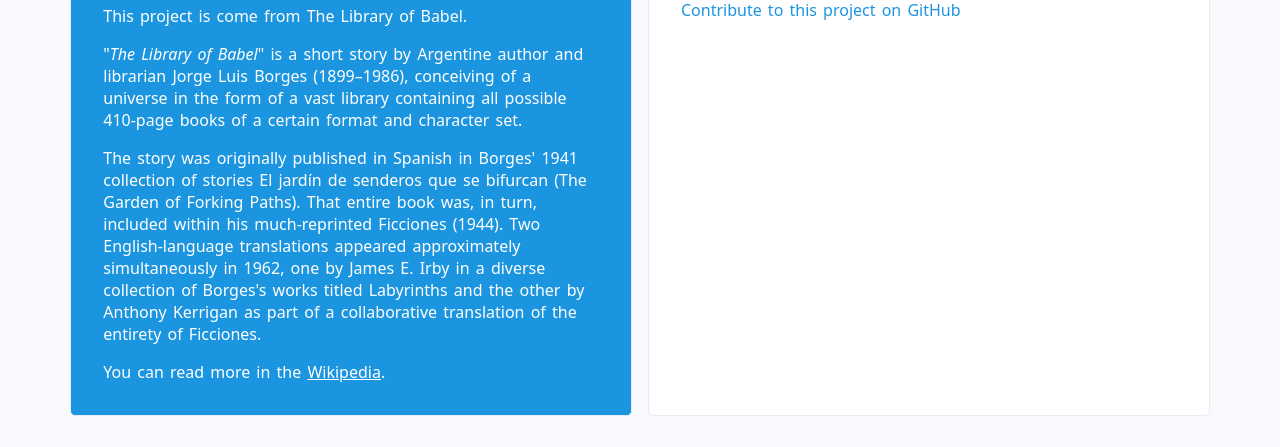
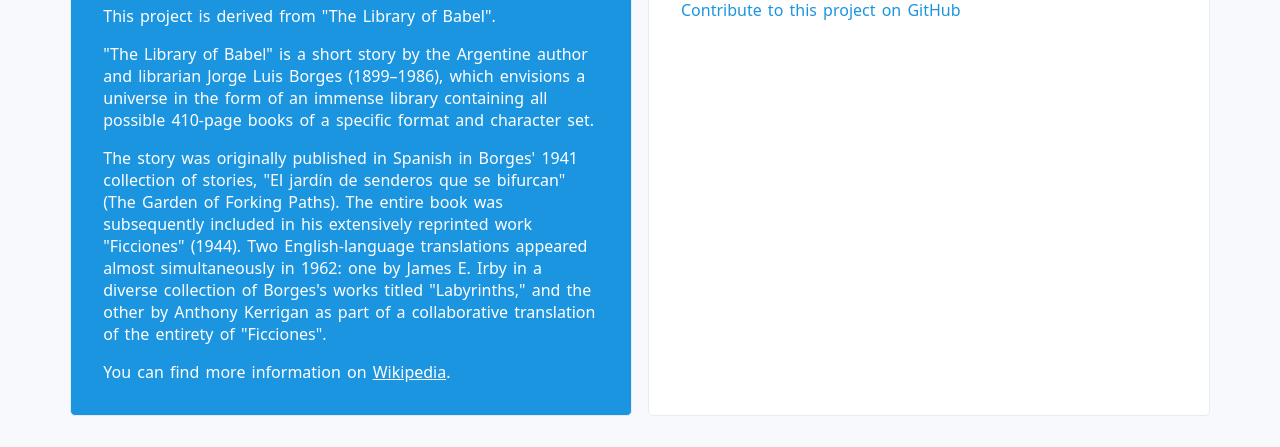
Before and after one commit to rocambille/library-of-twitter, a website with bundled scripts: page index.html in a window 1280 px wide. Shown: the part 353-800 px from the top of the page. Built offline with nearby package versions, Linux system fonts and the light colour scheme.

Commit message:
fixed english

```diff
--- a/index.html
+++ b/index.html
@@ -54,25 +54,25 @@
     </main>
     <header class="card bg_twitter">
       <h1>Library of Twitter</h1>
-      <p>This project is come from The Library of Babel.</p>
+      <p>This project is derived from "The Library of Babel".</p>
       <p>
-        "<i>The Library of Babel</i>" is a short story by Argentine author and
-        librarian Jorge Luis Borges (1899–1986), conceiving of a universe in the
-        form of a vast library containing all possible 410-page books of a
-        certain format and character set.
+        "The Library of Babel" is a short story by the Argentine author and
+        librarian Jorge Luis Borges (1899–1986), which envisions a universe in
+        the form of an immense library containing all possible 410-page books of
+        a specific format and character set.
       </p>
       <p>
         The story was originally published in Spanish in Borges' 1941 collection
-        of stories El jardín de senderos que se bifurcan (The Garden of Forking
-        Paths). That entire book was, in turn, included within his
-        much-reprinted Ficciones (1944). Two English-language translations
-        appeared approximately simultaneously in 1962, one by James E. Irby in a
-        diverse collection of Borges's works titled Labyrinths and the other by
-        Anthony Kerrigan as part of a collaborative translation of the entirety
-        of Ficciones.
+        of stories, "El jardín de senderos que se bifurcan" (The Garden of
+        Forking Paths). The entire book was subsequently included in his
+        extensively reprinted work "Ficciones" (1944). Two English-language
+        translations appeared almost simultaneously in 1962: one by James E.
+        Irby in a diverse collection of Borges's works titled "Labyrinths," and
+        the other by Anthony Kerrigan as part of a collaborative translation of
+        the entirety of "Ficciones".
       </p>
       <p>
-        You can read more in the
+        You can find more information on
         <a
           href="https://en.m.wikipedia.org/wiki/The_Library_of_Babel"
           target="wikipedia"
@@ -83,7 +83,7 @@
     </header>
     <footer class="card">
       <p>
-        This project is Open Source, this is mean you can freely contribute to
+        This project is open source, which means you are free to contribute to
         the code!
       </p>
       <a
```
